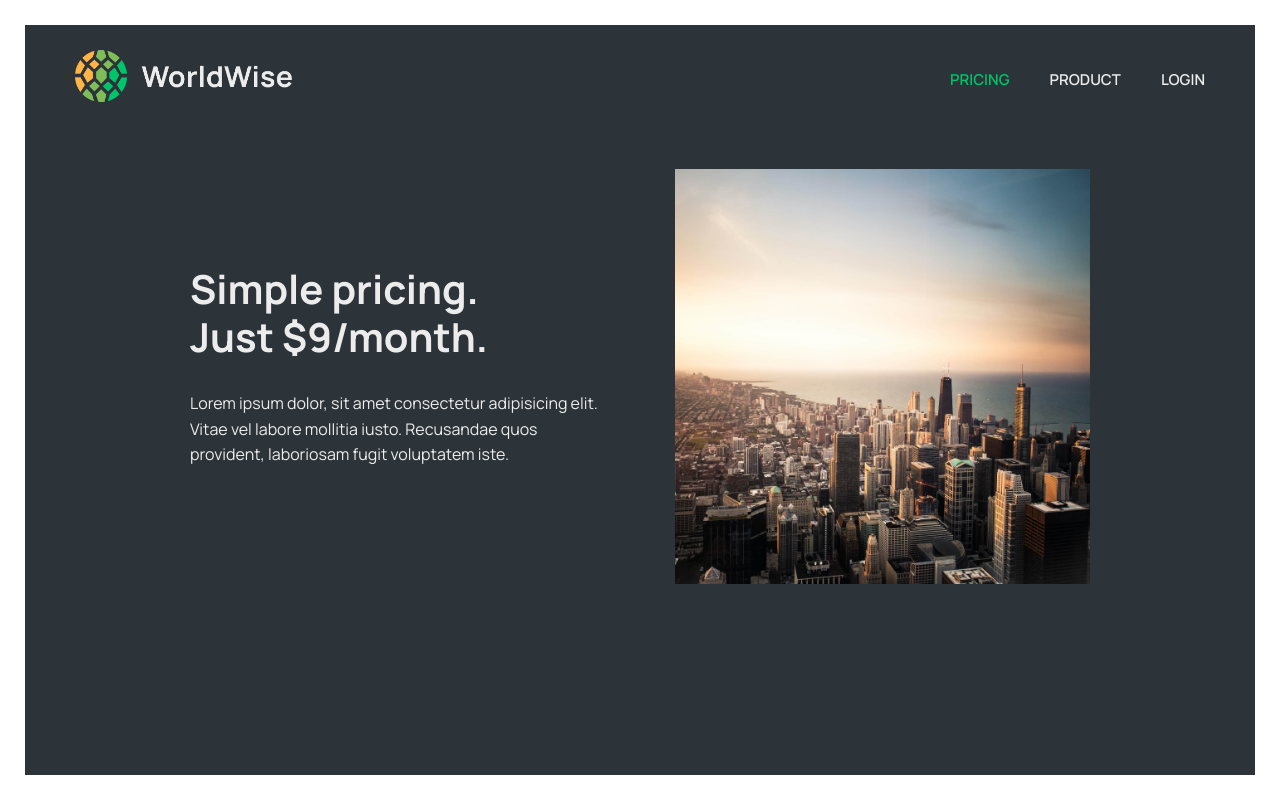
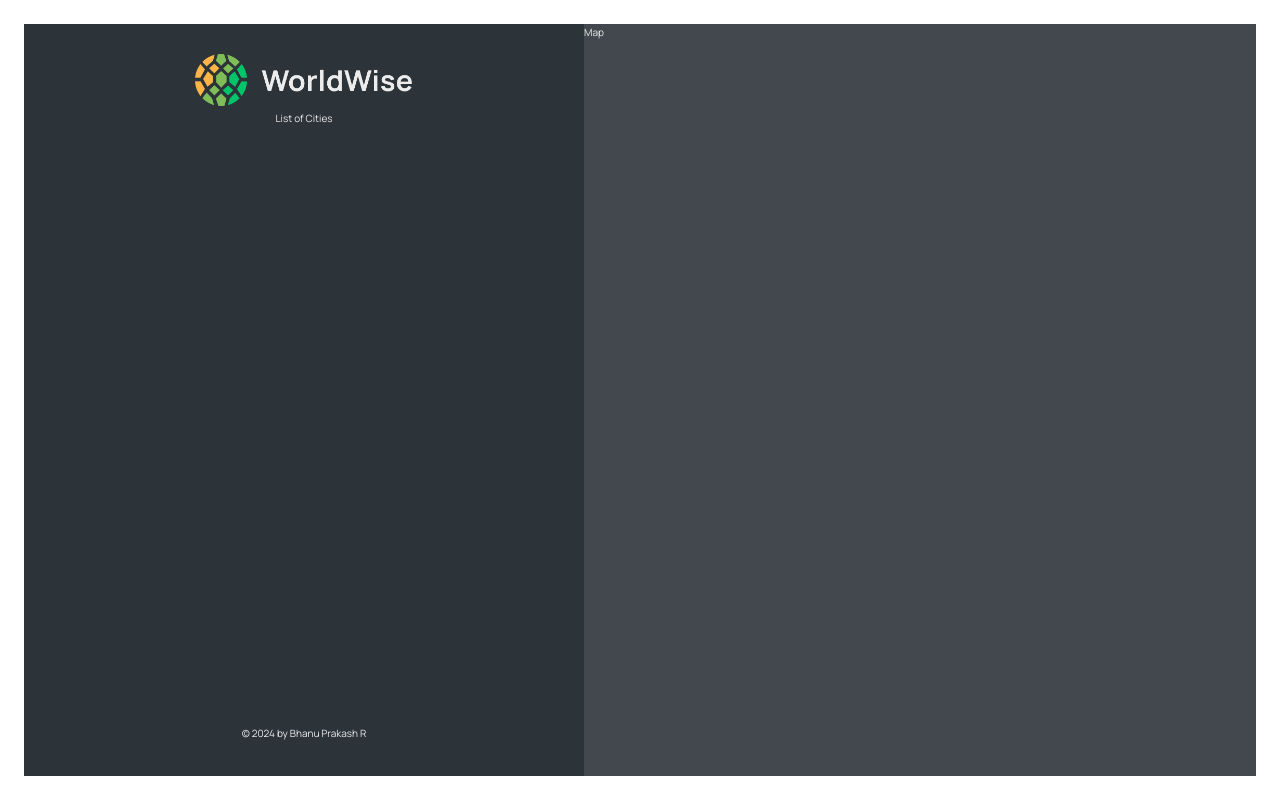
Before and after one commit to BhanuPrakash056/worldwise, a React (Vite) app: page /pricing in a window 1280 px wide. Shown: the top 800 px of the page. Built offline with nearby package versions, Linux system fonts and the light colour scheme.

Commit message:
feat: add sidebar and map

```diff
--- a/src/App.jsx
+++ b/src/App.jsx
@@ -4,11 +4,12 @@
 import PageNotFound from "./pages/PageNotFound";
 import Homepage from "./pages/Homepage";
 import Login from "./pages/Login";
+import AppLayout from "./pages/AppLayout";
 function App() {
   return (
     <>
       <BrowserRouter>
-        <appLayout />
+        <AppLayout />
         <Routes>
           <Route path="/" element={<Homepage />}></Route>
           <Route path="product" element={<Product />}></Route>
@@ -17,6 +18,7 @@
           <Route path="*" element={<PageNotFound />}></Route>
         </Routes>
       </BrowserRouter>
+      "hello"
     </>
   );
 }
--- /dev/null
+++ b/src/components/Map.jsx
@@ -0,0 +1,10 @@
+import styles from './Map.module.css'
+function Map() {
+    return (
+        <div className={styles.mapContainer}>
+            Map
+        </div>
+    )
+}
+
+export default Map
--- /dev/null
+++ b/src/components/Map.module.css
@@ -0,0 +1,38 @@
+.mapContainer {
+  flex: 1;
+  height: 100%;
+  background-color: var(--color-dark--2);
+  position: relative;
+}
+
+.map {
+  height: 100%;
+}
+
+/* Here we want to style classes that are coming from leaflet. So we want CSS Modules to give us the ACTUAL classnames, not to add some random ID to them, because then they won't match the classnames defined inside the map. The solution is to define these classes as GLOBAL */
+:global(.leaflet-popup .leaflet-popup-content-wrapper) {
+  background-color: var(--color-dark--1);
+  color: var(--color-light--2);
+  border-radius: 5px;
+  padding-right: 0.6rem;
+}
+
+:global(.leaflet-popup .leaflet-popup-content) {
+  font-size: 1.5rem;
+  display: flex;
+  align-items: center;
+  gap: 1rem;
+}
+
+:global(.leaflet-popup .leaflet-popup-content span:first-child) {
+  font-size: 2.5rem;
+  line-height: 1;
+}
+
+:global(.leaflet-popup .leaflet-popup-tip) {
+  background-color: var(--color-dark--1);
+}
+
+:global(.leaflet-popup-content-wrapper) {
+  border-left: 5px solid var(--color-brand--2);
+}
--- a/src/components/PageNav.jsx
+++ b/src/components/PageNav.jsx
@@ -16,7 +16,7 @@
           <NavLink to="/product">Product</NavLink>
         </li>
         <li>
-          <NavLink to="/login">Login</NavLink>
+          <NavLink to="/login" className={styles.ctaLink}>Login</NavLink>
         </li>
       </ul>
     </nav>
--- /dev/null
+++ b/src/components/SideBar.jsx
@@ -0,0 +1,19 @@
+import Logo from "./Logo";
+import styles from "./Sidebar.module.css";
+import AppNav from "./AppNav";
+function SideBar() {
+  return (
+    <div className={styles.sidebar}>
+      <Logo />
+      <AppNav />
+      <p> List of Cities</p>
+      <footer className={styles.footer}>
+        {" "}
+        <p className={styles.copyright}></p>&copy; {new Date().getFullYear()} by
+        Bhanu Prakash R
+      </footer>
+    </div>
+  );
+}
+
+export default SideBar;
--- /dev/null
+++ b/src/components/Sidebar.module.css
@@ -0,0 +1,19 @@
+.sidebar {
+  flex-basis: 56rem;
+  background-color: var(--color-dark--1);
+  padding: 3rem 5rem 3.5rem 5rem;
+
+  display: flex;
+  flex-direction: column;
+  align-items: center;
+  height: calc(100vh - 4.8rem);
+}
+
+.footer {
+  margin-top: auto;
+}
+
+.copyright {
+  font-size: 1.2rem;
+  color: var(--color-light--1);
+}
--- a/src/pages/AppLayout.jsx
+++ b/src/pages/AppLayout.jsx
@@ -1,9 +1,14 @@
+import AppNav from "../components/AppNav";
+import Map from "../components/Map";
+import SideBar from "../components/SideBar";
+import styles from "./AppLayout.module.css";
 function AppLayout() {
-    return (
-        <div>
-            <AppNav />
-        </div>
-    )
+  return (
+    <div className={styles.app}>
+      <SideBar />
+      <Map />
+    </div>
+  );
 }
 
-export default AppLayout
+export default AppLayout;
```
